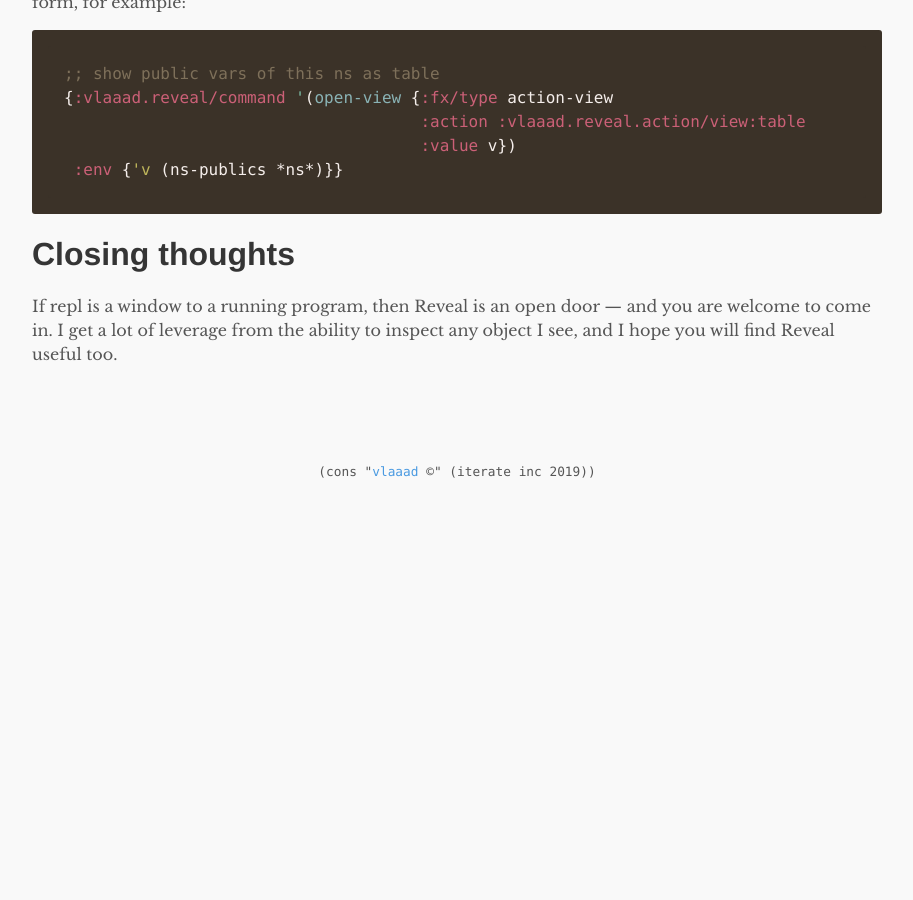
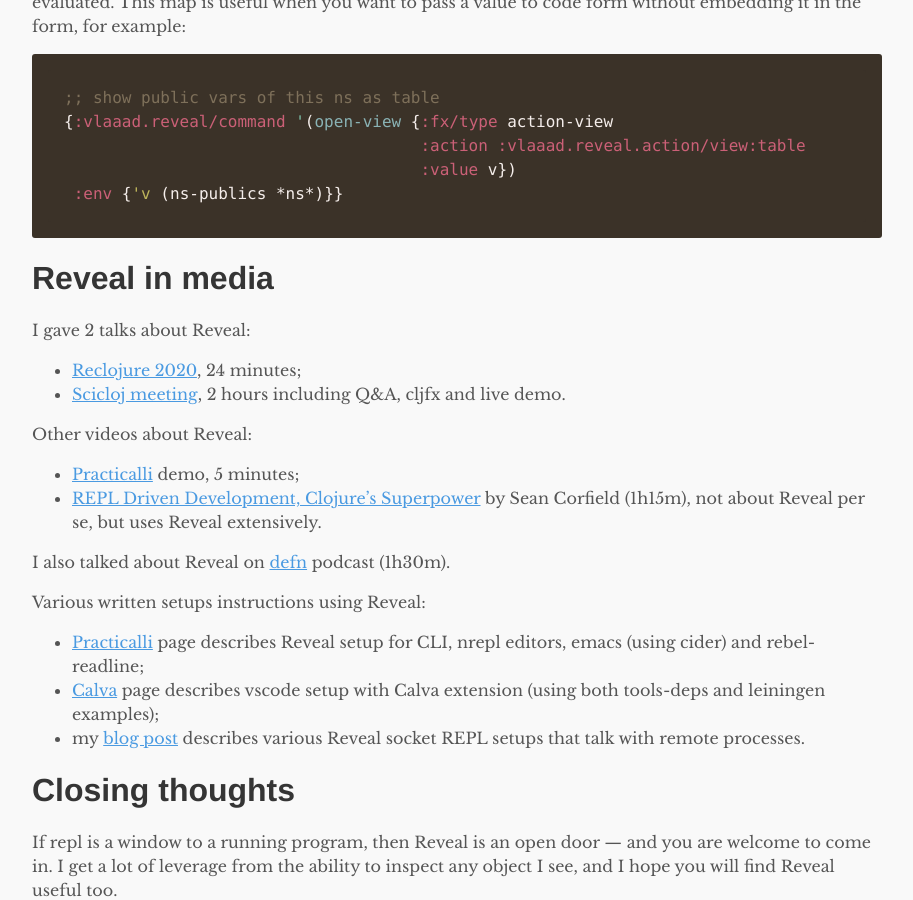
Before and after one commit to vlaaad/vlaaad.github.io, a Jekyll site: the page built from reveal.md, in a window 1280 px wide and 900 px high, scrolled down 23736 px. Shown: the whole window, without its empty margins (183-1096 px from the left). Built offline with Jekyll 4.4.1, drawn with Linux system fonts in a browser that asks for light colours; before the commit the page ends 24266 px from its top, so only the background shows below that.

Commit message:
Add media section

````diff
--- a/reveal.md
+++ b/reveal.md
@@ -489,6 +489,23 @@
  :env {'v (ns-publics *ns*)}}
 ```
 
+# Reveal in media
+
+I gave 2 talks about Reveal:
+- [Reclojure 2020](https://www.youtube.com/watch?v=jq-7aiXPRKs), 24 minutes;
+- [Scicloj meeting](https://www.youtube.com/watch?v=hm7LoqvaYXk), 2 hours including Q&A, cljfx and live demo.
+
+Other videos about Reveal:
+- [Practicalli](https://www.youtube.com/watch?v=1jy09_16EeY) demo, 5 minutes;
+- [REPL Driven Development, Clojure's Superpower](https://www.youtube.com/watch?v=gIoadGfm5T8) by Sean Corfield (1h15m), not about Reveal per se, but uses Reveal extensively.
+
+I also talked about Reveal on [defn](https://soundcloud.com/defn-771544745/65-vlad-protsenko) podcast (1h30m).
+
+Various written setups instructions using Reveal:
+- [Practicalli](https://practicalli.github.io/clojure/clojure-tools/data-browsers/reveal.html) page describes Reveal setup for CLI, nrepl editors, emacs (using cider) and rebel-readline;
+- [Calva](https://calva.io/reveal/) page describes vscode setup with Calva extension (using both tools-deps and leiningen examples);
+- my [blog post](https://vlaaad.github.io/reveal-repls-and-networking) describes various Reveal socket REPL setups that talk with remote processes.
+
 # Closing thoughts
 
 If repl is a window to a running program, then Reveal is an open door — and you are welcome to come in. I get a lot of leverage from the ability to inspect any object I see, and I hope you will find Reveal useful too.
````
